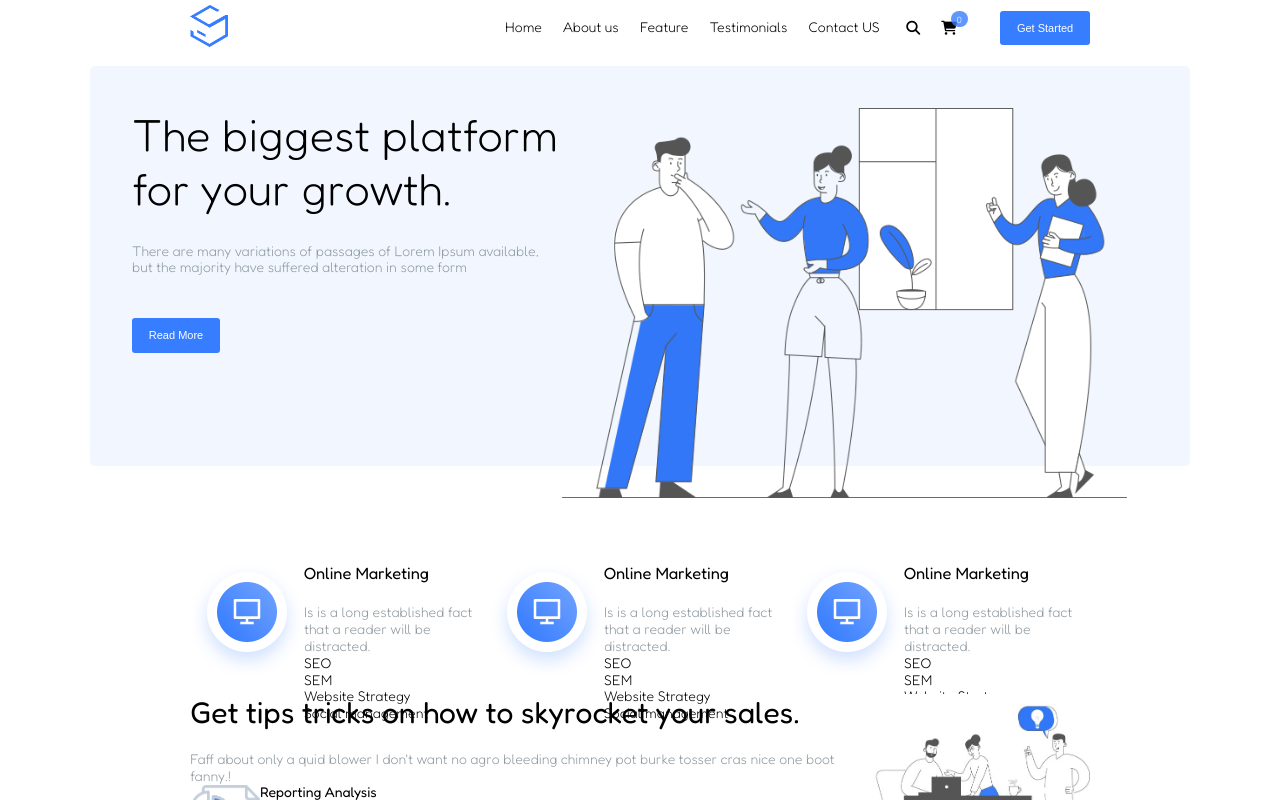
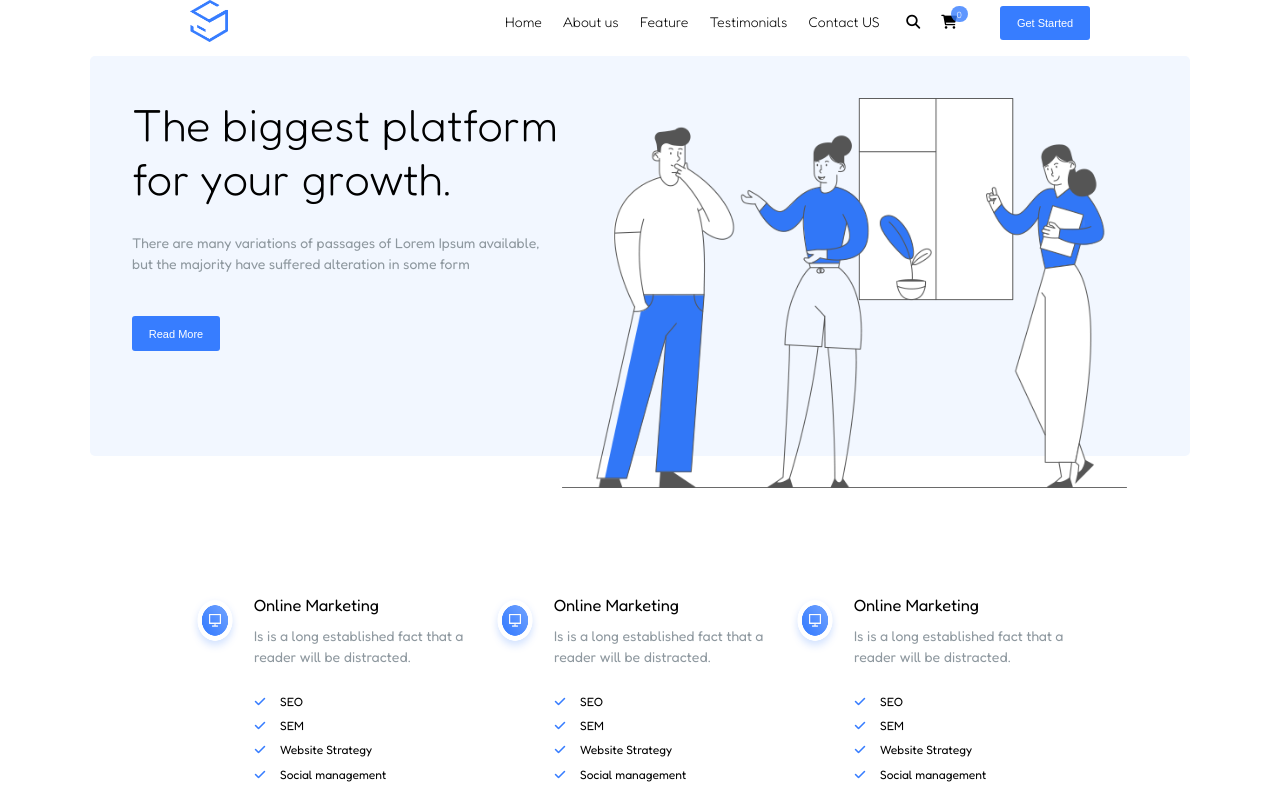
Before and after one commit to MGPasinetti/proj-html-vuejs, a Vue app: page / in a window 1280 px wide. Shown: the top 800 px of the page. Built offline with nearby package versions, Linux system fonts and the light colour scheme.

Commit message:
gridCards-sec done

```diff
--- a/src/App.vue
+++ b/src/App.vue
@@ -41,7 +41,4 @@ export default {
 
 <style lang="scss">
 @import "./assets/styles/style.scss";
-// #app > * {
-//   margin-bottom: 4rem;
-// }
 </style>
--- a/src/assets/styles/partials/_general.scss
+++ b/src/assets/styles/partials/_general.scss
@@ -18,6 +18,10 @@ h1 {
 
 h2 {
 	font-size: 30px;
+}
+
+h3 {
+	margin-bottom: .7rem;
 }
 
 ul {
@@ -45,8 +49,10 @@ button {
 
 small {
 	font-size: 14px;
+	font-weight: 400;
 	color: $txt_color_grey;
 	margin-bottom: 3rem;
+	line-height: 1.5;
 }
 
 nav li {
@@ -54,7 +60,7 @@ nav li {
 	border-bottom: 2px solid transparent;
 }
 
-li:hover {
+nav li:hover {
 	border-bottom: 2px solid $border_color_blue;
 
 	& a {
@@ -72,7 +78,12 @@ li:hover {
 
 .container-sec {
 	max-width: 900px;
-	height: 4rem;
 	background-color: $bkg_color_white;
 	margin: 0 auto;
+	margin-bottom: 8rem;
 }
+
+.fa-check {
+	color: $txt_color_blue;
+	margin-right: 1rem;
+}
--- a/src/components/BizFeaturesSec.vue
+++ b/src/components/BizFeaturesSec.vue
@@ -70,7 +70,7 @@ export default {
 
 .features-sec {
     position: relative;
-    min-height: 653px;
+
     img {
         position: absolute;
         left: -360px;
--- a/src/components/CardMarketing.vue
+++ b/src/components/CardMarketing.vue
@@ -1,19 +1,17 @@
 <template>
   <div class="card">
       <!-- COL-1 -->
-      <div>
-          <img src="../assets/img/24.png" alt="">
-      </div>
+      <img src="../assets/img/24.png" alt="">
 
       <!-- COL-2 -->
       <div>
           <h3>Online Marketing</h3>
           <small>Is is a long established fact that a reader will be distracted.</small>
           <ul>
-              <li>SEO</li>
-              <li>SEM</li>
-              <li>Website Strategy</li>
-              <li>Social management</li>
+              <li><i class="fas fa-check"></i>SEO</li>
+              <li><i class="fas fa-check"></i>SEM</li>
+              <li><i class="fas fa-check"></i>Website Strategy</li>
+              <li><i class="fas fa-check"></i>Social management</li>
           </ul>
       </div>
   </div>
@@ -30,5 +28,21 @@ export default {
 
 .card {
     display: flex;
+
+    img {
+        width: 50px;
+        height: 57px;
+        margin-right: 1rem;
+    }
+
+    ul {
+        margin-top: 2rem;
+
+        li {
+            font-size: 12px;
+            font-weight: 400;
+            margin-bottom: .7rem;
+        }
+    }
 }
 </style>
--- a/src/components/ContactFormSec.vue
+++ b/src/components/ContactFormSec.vue
@@ -47,7 +47,6 @@ export default {
     display: flex;
     flex-direction: column;
     align-items: center;
-    min-height: 450px;
 
     div {
         display: flex;
--- a/src/components/GridCardsSec.vue
+++ b/src/components/GridCardsSec.vue
@@ -22,6 +22,5 @@ export default {
 
 .grid-cards {
   display: flex;
-  min-height: 130px;
 }
 </style>
--- a/src/components/HeroSb.vue
+++ b/src/components/HeroSb.vue
@@ -29,7 +29,7 @@ export default {
   background-color: $bkg_color_lilla;
   padding: 3rem;
   border-radius: 5px;
-  margin-bottom: 7rem;
+  margin-bottom: 10rem;
 
   & :first-child {
     @include col-layout;
--- a/src/components/PostsSec.vue
+++ b/src/components/PostsSec.vue
@@ -52,7 +52,6 @@ export default {
     display: flex;
     flex-direction: column;
     align-items: center;
-    min-height: 310px;
 
     .posts-grid {
         display: flex;
--- a/src/components/TestimonialsSec.vue
+++ b/src/components/TestimonialsSec.vue
@@ -61,7 +61,6 @@ export default {
         flex-direction: column;
         align-items: center;
         background-color: transparent;
-        min-height: 280px;
 
         .testimonials-grid {
             display: flex;
--- a/src/components/TipsTricksSec.vue
+++ b/src/components/TipsTricksSec.vue
@@ -38,7 +38,6 @@ export default {
 
 .tips-tricks-sec {
     display: flex;
-    min-height: 200px;
 
     .tips-card {
         display: flex;
```
